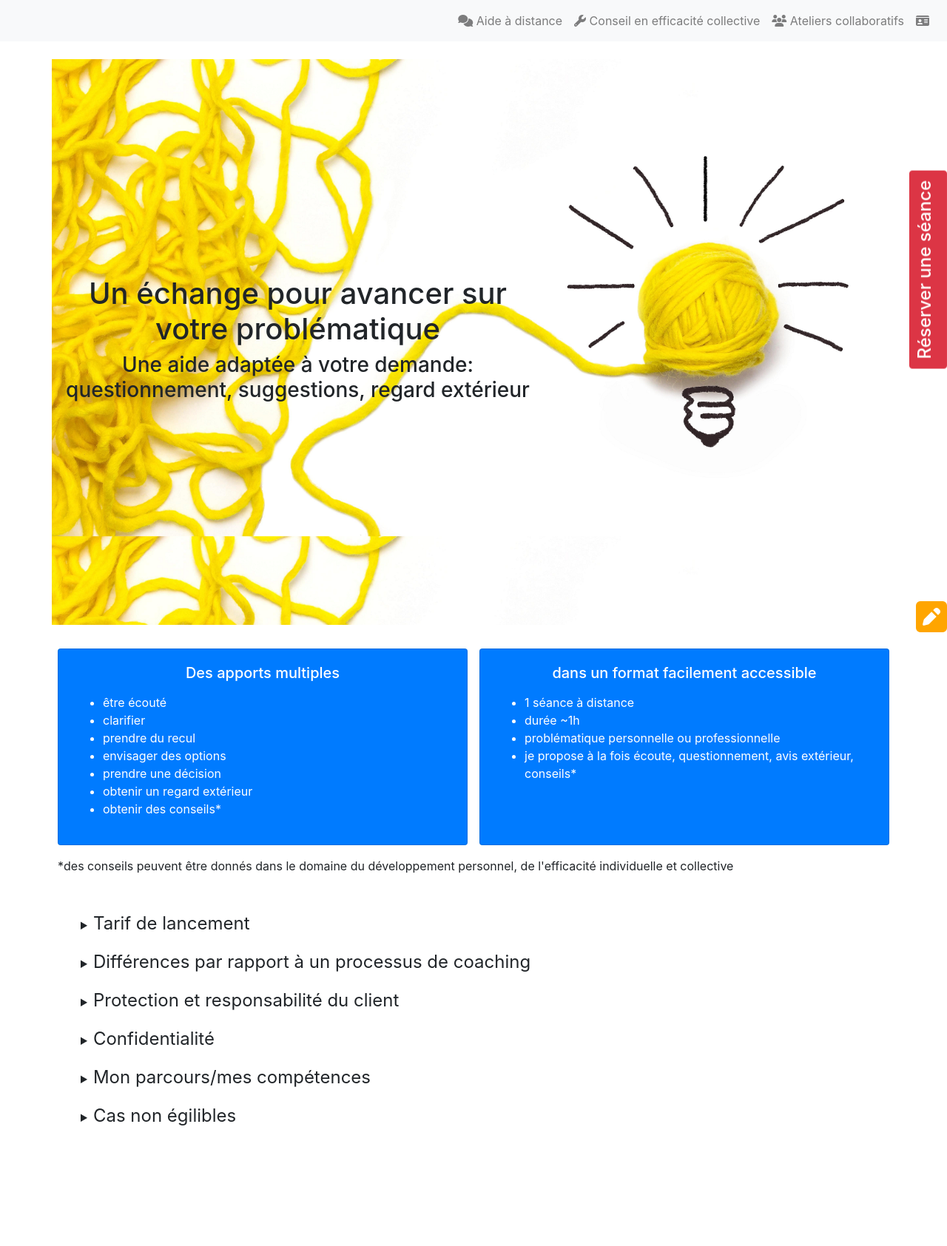
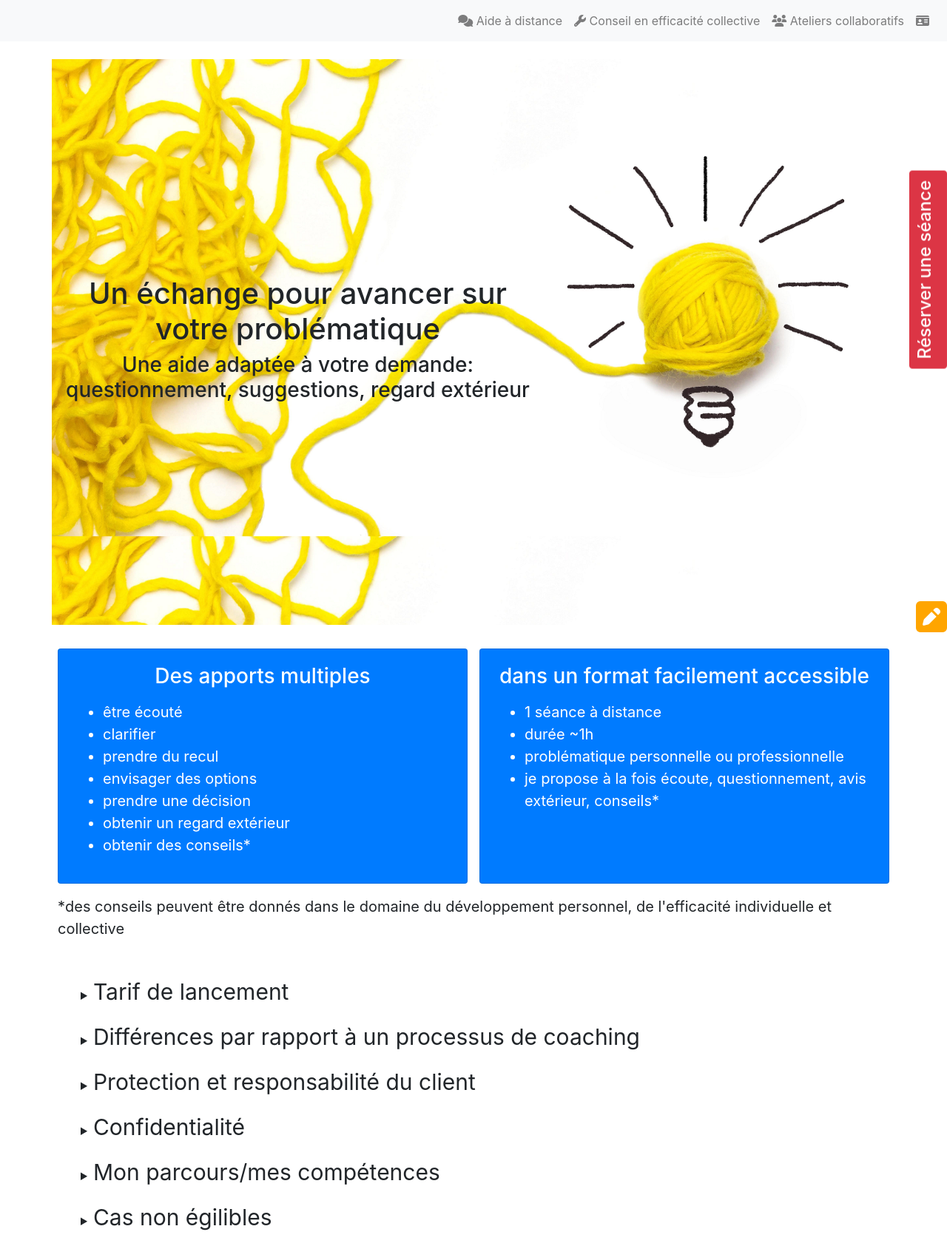
Before and after one commit to OrgaEvolutions/orgaevolutions.github.io, a Jekyll site: the page built from ecouteechange.html, in a window 1280 px wide. Shown: the whole page at 74% size. Built offline with Jekyll 4.4.1, drawn with Linux system fonts in a browser that asks for light colours; nearby versions of some CDN libraries; before the commit the page ends 1543 px from its top, so only the background shows below that.

Commit message:
police plus grosse

```diff
--- a/_includes/interventions.html
+++ b/_includes/interventions.html
@@ -2,7 +2,7 @@
 
 	<p><h4>Prestations:</h4></p>
 	<div class="row">
-		<div class="col-6">
+		<div class="col-xs-12 col-lg-6">
 			<div class="card h-100 text-white bg-primary">
 				<div class="card-body">
 					<div class="card-title text-center"><h5>Audit & conseil</h5></div>
@@ -18,7 +18,7 @@
 				</div>
 			</div>
 		</div>
-		<div class="col-6">
+		<div class="col-xs-12 col-lg-6">
 			<div class="card h-100 text-white bg-primary">
 				<div class="card-body">
 					<div class="card-title text-center"><h5>Accompagnement à la mise en oeuvre</h5></div>
--- a/ecouteechange.html
+++ b/ecouteechange.html
@@ -39,10 +39,10 @@ layout: default
 		<div class="card h-100 text-white bg-primary">
 			<div class="card-body">
 				<div class="card-title text-center">
-					<h5>Des apports multiples</h5>
+					<h3>Des apports multiples</h3>
 				</div>
 				<p class="card-text">
-					<ul>
+					<ul style="font-size:20px">
 							<li>être écouté</li>
 							<li>clarifier</li>
 							<li>prendre du recul</li>
@@ -59,10 +59,10 @@ layout: default
 		<div class="card h-100 text-white bg-primary">
 			<div class="card-body">
 				<div class="card-title text-center">
-					<h5>dans un format facilement accessible</h5>
+					<h3>dans un format facilement accessible</h3>
 				</div>
 				<p class="card-text">
-					<ul>
+					<ul style="font-size:20px">
 							<li>1 séance à distance</li>
 							<li>durée ~1h</li>
 							<li>problématique personnelle ou professionnelle</li>
@@ -72,9 +72,9 @@ layout: default
 			</div>
 		</div>
 	</div>
-	<div class="p-2">*des conseils peuvent être donnés dans le domaine du développement personnel, de l'efficacité individuelle et collective</div>
+	<div class="p-2" style="font-size:20px">*des conseils peuvent être donnés dans le domaine du développement personnel, de l'efficacité individuelle et collective</div>
 </div>
-<div style="position:fixed;top:20vh;right:0vh;"><a href="reservation.html"><button type="button" class="btn btn-danger rotate"><h4>Réserver une séance</h4></button></a></div>
+<div style="position:fixed;top:20vh;right:0vh;font-size:25px"><a href="reservation.html"><button type="button" class="btn btn-danger rotate"><h4>Réserver une séance</h4></button></a></div>
 <!--<div style="border-top:#d9deff double;border-bottom:#d9deff double;min-height: 85vh;background-image:url('img/echange/pelote.png')">
 
 	<h1>&Eacute;change à distance</h1><h4><i>pour particuliers et professionnels - durée ~1h</i></h4><br>
@@ -93,9 +93,9 @@ layout: default
 		<p>
 			<details>
 				<summary>
-					<span style="font-size:x-large">{{QR.titre}}</span>
+					<span style="font-size:30px">{{QR.titre}}</span>
 				</summary>
-			<div class="ml-4" style="border-left: solid gray; padding-left:4px">
+			<div class="ml-4" style="border-left: solid gray; padding-left:4px;font-size:20px">
 				{{QR.contenu}}
 			</details>
 		</p>
--- a/index.html
+++ b/index.html
@@ -6,7 +6,7 @@ layout: default
 <br><br>
 <p>Services à votre disposition:</p>
 <div class="row">
-	<div class="col-xs-12 col-md-4">
+	<div class="col-xs-12 col-lg-4">
 		<div class="card h-100 text-white bg-primary">
 			<div class="card-body">
 				<div class="card-title text-center"><h5><i class="fa fa-comments"></i> Aide à distance</h5></div>
@@ -17,7 +17,7 @@ layout: default
 			</div>
 		</div>
 	</div>
-	<div class="col-xs-12 col-md-4"">
+	<div class="col-xs-12 col-lg-4"">
 		<div class="card h-100 text-white bg-primary">
 			<div class="card-body">
 				<div class="card-title text-center"><h5><i class="fa fa-wrench"></i> Conseil en efficacité collective</h5></div>
@@ -28,7 +28,7 @@ layout: default
 			</div>
 		</div>
 	</div>
-	<div class="col-xs-12 col-md-4"">
+	<div class="col-xs-12 col-lg-4"">
 		<div class="card h-100 text-white bg-primary">
 			<div class="card-body">
 				<div class="card-title text-center"><h5><i class="fa fa-users"></i> Ateliers collaboratifs</h5></div>
```
